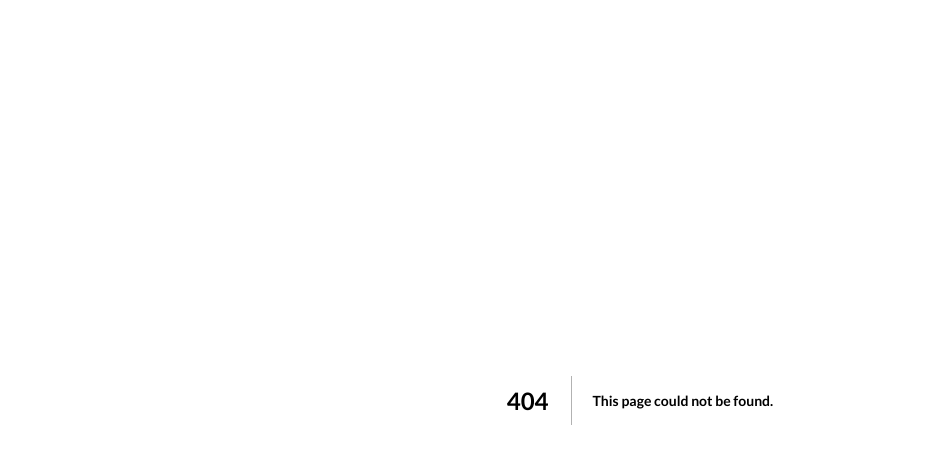
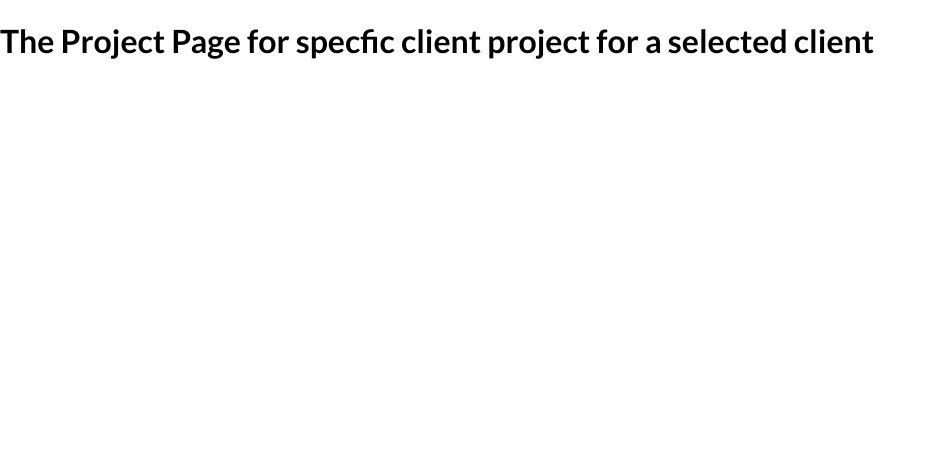
Before and after one commit to shrivatsaBhatP/learnNextjs, a Next.js app: page /clients/1/1 in a window 1280 px wide. Before the commit this address had no page. Shown: the top 450 px of the page, without its empty margins (0-937 px from the left). Built offline with nearby package versions, Linux system fonts and the light colour scheme.

Commit message:
nested dynamic routing

```diff
--- /dev/null
+++ b/pages/clients/[id]/[clientprojectid].js
@@ -0,0 +1,11 @@
+import { useRouter } from "next/router";
+
+export default function SelectedClientProjectPage() {
+  const router = useRouter();
+  console.log(router.query);
+  return (
+    <div>
+      <h1>The Project Page for specfic client project for a selected client</h1>
+    </div>
+  );
+}
```
Also changed, not shown: pages/clients/[id]/index.js (added, +7 -0 lines), pages/clients/index.js (added, +7 -0 lines).
